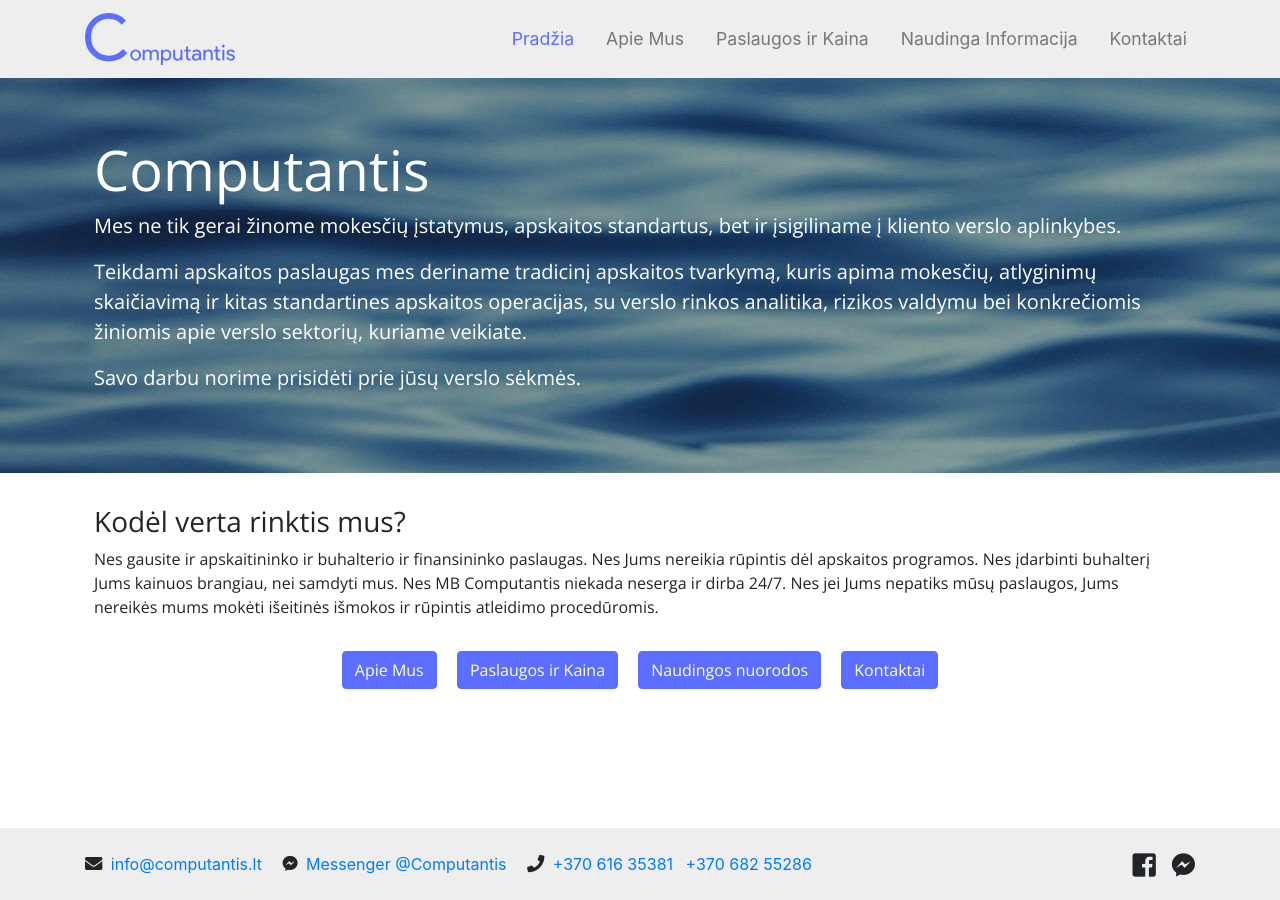
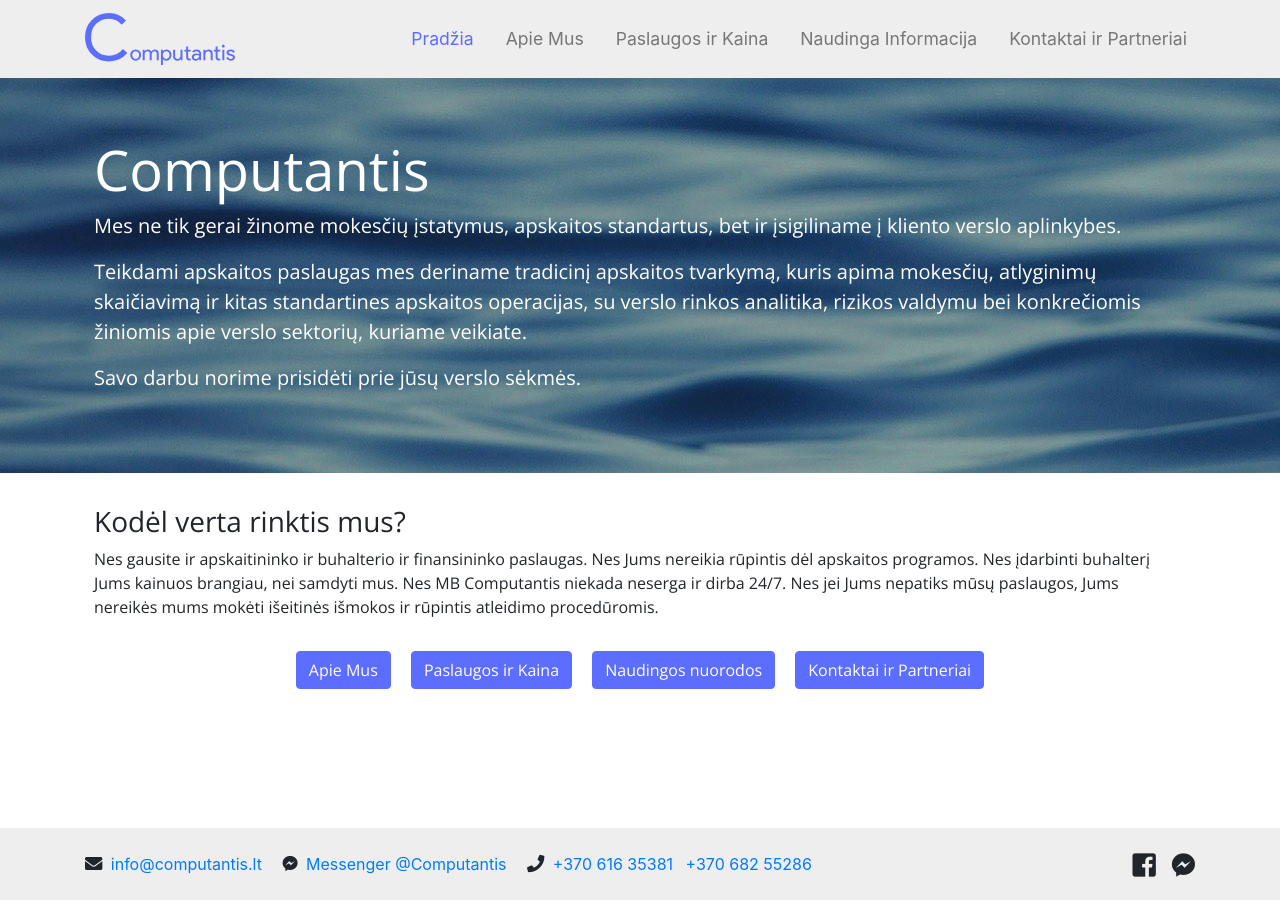
Before and after one commit to MantasJan/Computantis, a Jekyll site: the page built from index.html, in a window 1280 px wide. Built offline with Jekyll 4.4.1, drawn with Linux system fonts in a browser that asks for light colours; nearby versions of some CDN libraries.

Commit message:
changed partners

```diff
--- a/_includes/navbar.html
+++ b/_includes/navbar.html
@@ -22,7 +22,7 @@
           <a class="nav-link" href="/naudinga">Naudinga Informacija</a>
         </li>
         <li {% if page.url=="/kontaktai/" %} class="nav-item active" {% else %} class="nav-item" {% endif %}>
-          <a class="nav-link" href="/kontaktai">Kontaktai</a>
+          <a class="nav-link" href="/kontaktai">Kontaktai ir Partneriai</a>
         </li>
       </ul>
     </div>
--- a/index.html
+++ b/index.html
@@ -39,7 +39,7 @@
     <a class="button btn mt-3 col-12 col-sm-auto" href="/apiemus" role="button">Apie Mus</a>
     <a class="button btn mt-3 col-12 col-sm-auto ml-sm-3 mr-sm-3" href="/paslaugosirkaina" role="button">Paslaugos ir Kaina</a>
     <a class="button btn mt-3 col-12 col-sm-auto mr-3" href="/nuorodos" role="button">Naudingos nuorodos</a>
-    <a class="button btn mt-3 col-12 col-sm-auto" href="/kontaktai" role="button">Kontaktai</a>
+    <a class="button btn mt-3 col-12 col-sm-auto" href="/kontaktai" role="button">Kontaktai ir Partneriai</a>
   </div>
 </div>
 
--- a/puslapiai/kontaktai.html
+++ b/puslapiai/kontaktai.html
@@ -1,5 +1,5 @@
 ---
-title: Kontaktai
+title: Kontaktai ir Partneriai
 permalink: /kontaktai/
 layout: default
 ---
@@ -13,7 +13,7 @@
 <h2 class="mt-5"><i class="fas fa-handshake mr-3"></i>Partneriai</h2>
 <p><a href="https://www.alphacatum.lt/"><img src="{{site.baseurl}}/nuotraukos/partneriai/alphacatum.jpg" alt="nuotrauka" class="m-1"></a></p>
 <p><a href="http://www.baldcat.lt/"><img src="{{site.baseurl}}/nuotraukos/partneriai/baldera.png" alt="nuotrauka" class="m-1"></a></p>
+<p><a href="http://www.moteruforumas.lt/"><img src="{{site.baseurl}}/nuotraukos/partneriai/vmmf.jpg" alt="nuotrauka" class="m-1"></a></p>
 <p><a href="https://www.akubu.lt/"><img src="{{site.baseurl}}/nuotraukos/partneriai/akubu.jpg" alt="nuotrauka" class="m-1"></a></p>
-<p><a href="http://www.moteruforumas.lt/"><img src="{{site.baseurl}}/nuotraukos/partneriai/vmmf.jpg" alt="nuotrauka" class="m-1"></a></p>
 <p><a href="https://www.lbaa.lt/"><img src="{{site.baseurl}}/nuotraukos/partneriai/lbaa.jpg" alt="nuotrauka" class="m-1"></a></p>
-<p>MB Vilantis</p>
+<h5 class="mt-5"><a href="https://rekvizitai.vz.lt/en/company/vilantis/">MB Vilantis</a></h5>
```
Also changed, not shown: nuotraukos/partneriai/akubu.jpg, nuotraukos/partneriai/alphacatum.jpg, nuotraukos/partneriai/baldera.png.
